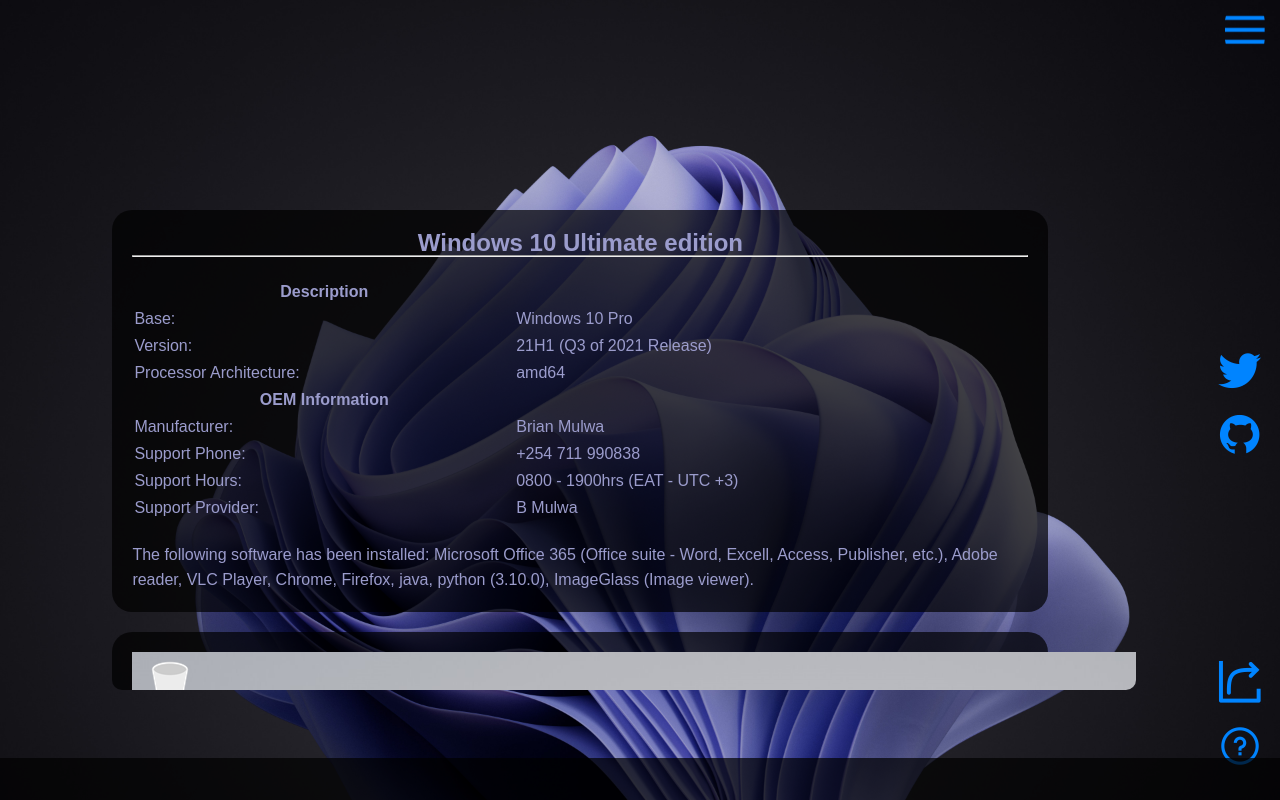
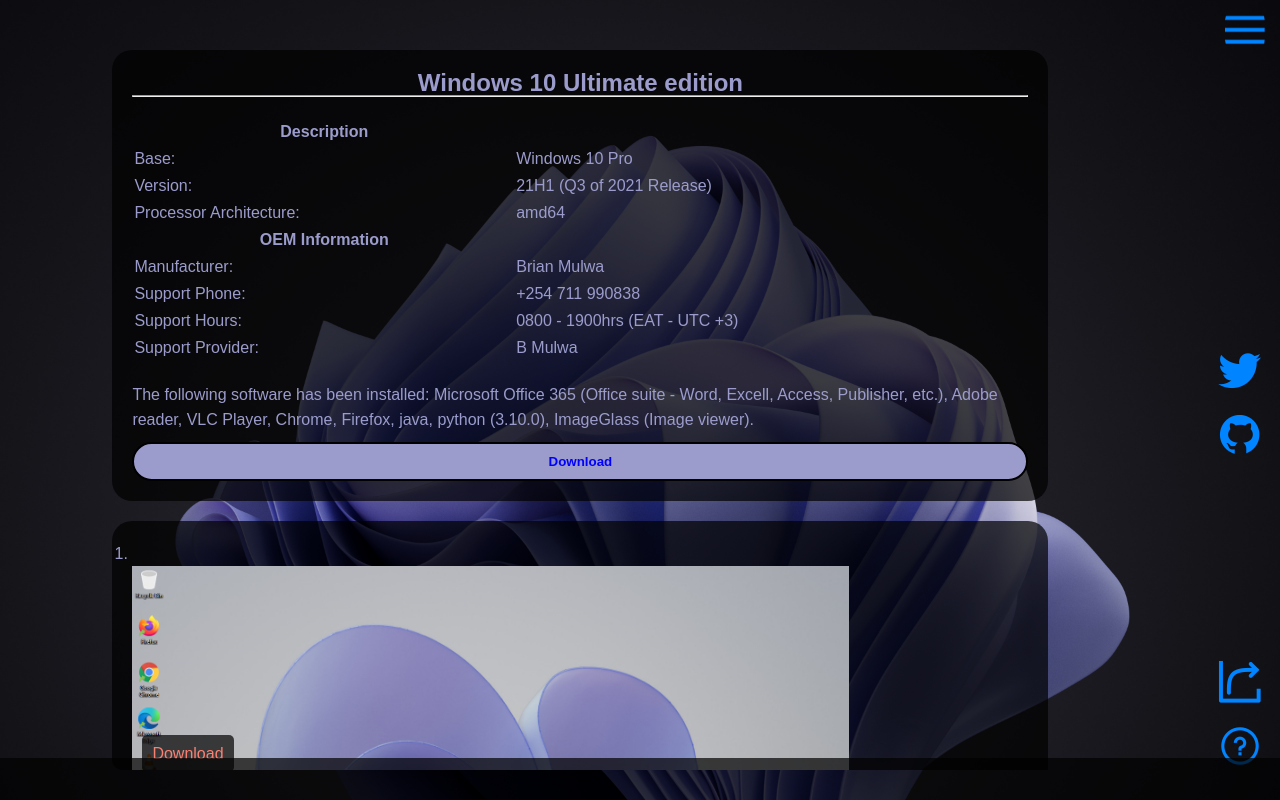
Before and after one commit to HorizonsMW/HorizonsMW.github.io, a plain HTML site: page win10ultimate.html in a window 1280 px wide. Drawn offline with Linux system fonts and the light colour scheme.

Commit message:
product images

```diff
--- a/win10ultimate.html
+++ b/win10ultimate.html
@@ -8,6 +8,7 @@
     </head>
     <body>
         <div class="hero_windows">
+
             <div class="cards">
                 <div class="card">
                     <h2>Windows 10 Ultimate edition</h2>
@@ -52,13 +53,26 @@
                     <p class="specs">
                         The following software has been installed: Microsoft Office 365 (Office suite - Word, Excell, Access, Publisher, etc.), Adobe reader, VLC Player, Chrome, Firefox, java, python (3.10.0), ImageGlass (Image viewer).
                     </p>
+                    <a href="https://github.com/HorizonsMW/Windows_10_Ultimate/releases"><button type="button">Download</button></a>
                 </div>
 
                 <div class="card">
-                        <img class="screenshots" src="win10ultimate/Screenshot (1).png" alt="screenshot 1 of customised Windows 10: Desktop" class="screenshots">
-                        <img class="screenshots" src="win10ultimate/Screenshot (2).png" alt="screenshot 2 of customised Windows 10: File Explorer" class="screenshots">
-                        <img class="screenshots" src="win10ultimate/Screenshot (3).png" alt="screenshot 3 of customised Windows 10: Settings" class="screenshots">
-                </div>
+                    <ol>
+                        <li>
+                            <div class="download_screenshot">
+                                <a href="" class="download">Download</a>
+                            </div>
+                            <img class="screenshots" src="win10ultimate/Screenshot (1).png" alt="screenshot 1 of customised Windows 10: Desktop" class="screenshots">
+                        </li>
+                        <li>
+                            <img class="screenshots" src="win10ultimate/Screenshot (2).png" alt="screenshot 2 of customised Windows 10: File Explorer" class="screenshots">
+
+                        </li>
+                        <li>
+                            <img class="screenshots" src="win10ultimate/Screenshot (3).png" alt="screenshot 3 of customised Windows 10: Settings" class="screenshots">
+                        </li>
+                    </ol>
+                            </div>
             </div>
 
 
--- a/win10ultimate/win10ultimate.css
+++ b/win10ultimate/win10ultimate.css
@@ -29,12 +29,12 @@
 }
 .cards{
     position: absolute;
-    top: 25%;
+    top: 5%;
     left: 8%;
     width: 80vw;
     margin: 10px;
     border-radius: 10px;
-    height: 60%;
+    height: 90%;
 
     overflow-y: scroll;
     overflow-x: hidden;
@@ -59,3 +59,57 @@
     width: 100%;
     margin-top: 20px;
 }
+
+.card img{
+    width: 80%;
+}
+.card ol{
+   width: 100%;
+}
+
+.download_screenshot{
+    left: 10px;
+    position: relative;
+   top: 200px;
+}
+.download_screenshot a{
+    background-color: rgba(0, 0, 0, 0.7);
+    text-decoration: none;
+    color: salmon;
+    padding: 10px;
+    border-radius: 5px;
+}
+
+@keyframes button_animation{
+    from{
+        background: #9B9CCC;
+        color: blue;
+    }
+    10%{
+
+    }
+    96%{
+
+    }to{
+      background: transparent;
+    }
+}
+button{
+    color: #9B9CCC;
+    font-weight: bold;
+    padding: 10px 25px;
+    background: transparent;
+    border: 2px solid #000;
+    border-radius: 20px;
+    outline: none;
+    cursor: pointer;
+    width: 100%;
+    margin-top: 10px;
+
+    animation: button_animation;
+    animation-duration: 1s;
+    animation-delay: 0s;
+    animation-iteration-count: infinite;
+    animation-direction:alternate-reverse;
+    animation-timing-function: linear;
+}
```
